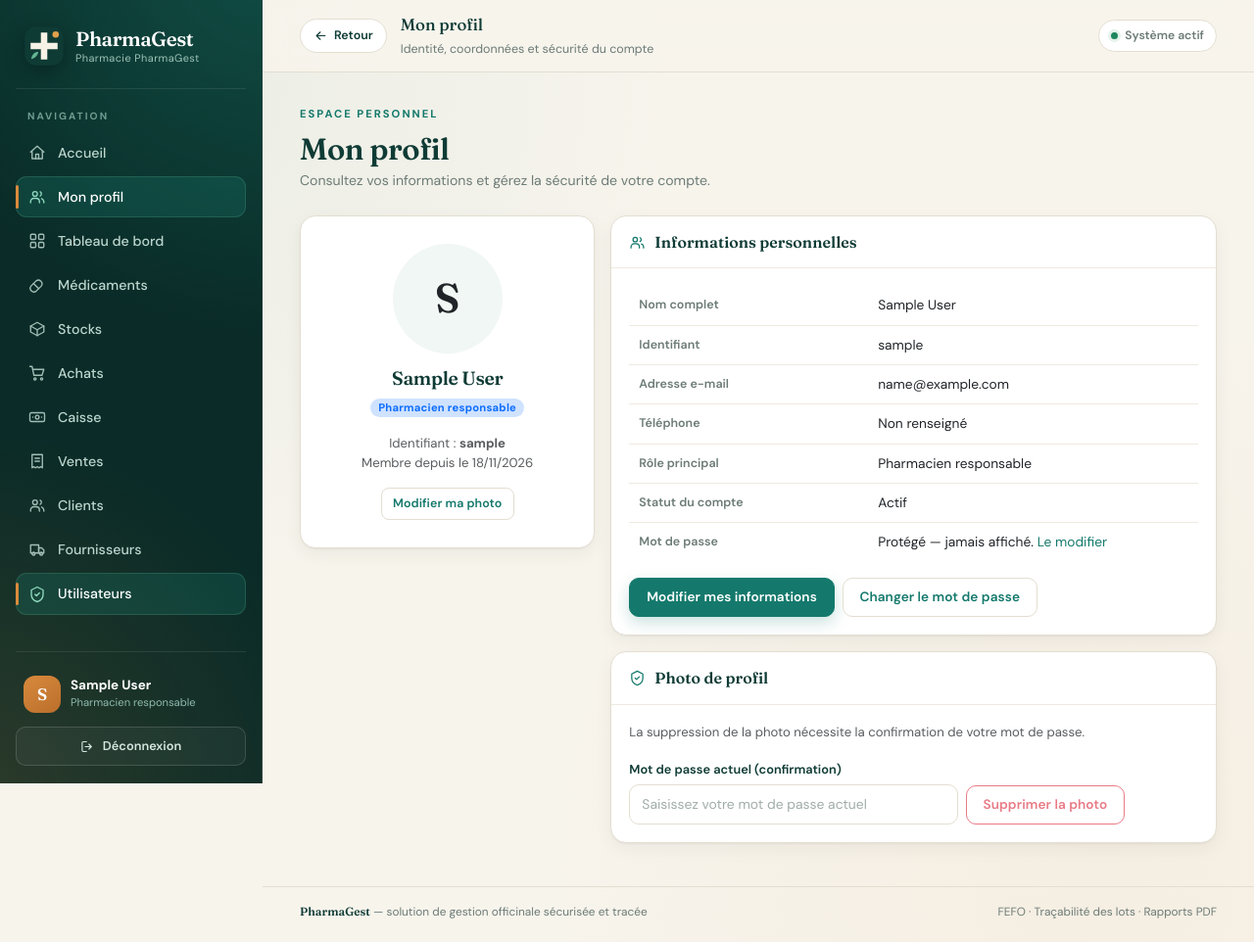
After one commit to angelorandrianasolo/PharmaGest, a Django app: page /utilisateurs/profil/ in a window 1280 px wide. The commit adds this page. Shown: the whole page at 98% size. Run offline with Django 5.2, Linux system fonts and the light colour scheme; the visitor is signed in with stand-in values (Sample User, id 1).

Commit message:
feat(comptes): connexion centree, inscription, profil et photo confirmes

```diff
--- a/config/settings.py
+++ b/config/settings.py
@@ -136,6 +136,10 @@ LOGIN_URL = "utilisateurs:login"
 LOGIN_REDIRECT_URL = "home"
 LOGOUT_REDIRECT_URL = "utilisateurs:login"
 
+# Inscription publique : par défaut un compte reste inactif jusqu'à validation
+# par un administrateur. Passer à True pour une démonstration sans validation.
+INSCRIPTION_ACTIVATION_AUTO = env.bool("INSCRIPTION_ACTIVATION_AUTO", default=False)
+
 EMAIL_BACKEND = env(
     "EMAIL_BACKEND", default="django.core.mail.backends.console.EmailBackend"
 )
--- a/core/permissions.py
+++ b/core/permissions.py
@@ -10,6 +10,7 @@ PHARMACIEN = "pharmacien"
 GESTIONNAIRE_STOCK = "gestionnaire_stock"
 CAISSIER = "caissier"
 RESPONSABLE_GESTION = "responsable_gestion"
+INSCRIT = "inscrit"
 
 ROLES = [
     (ADMINISTRATEUR, "Administrateur"),
@@ -17,6 +18,7 @@ ROLES = [
     (GESTIONNAIRE_STOCK, "Gestionnaire de stock"),
     (CAISSIER, "Caissier"),
     (RESPONSABLE_GESTION, "Responsable de gestion"),
+    (INSCRIT, "Utilisateur inscrit"),
 ]
 
 COMMUN = [
@@ -89,6 +91,9 @@ ROLE_PERMISSIONS = {
         "consulter_rapports",
         "view_journalaudit",
     ],
+    # Un compte créé via le formulaire public n'obtient qu'un accès en lecture
+    # au catalogue, dans l'attente de son activation par un administrateur.
+    INSCRIT: list(COMMUN),
 }
 
 
--- a/static/css/app.css
+++ b/static/css/app.css
@@ -964,8 +958,50 @@ a:hover { color: var(--ink); }
   color: var(--muted);
   font-size: .72rem;
 }
+.auth-security { justify-content: center; }
 .auth-security .ico { width: 14px; height: 14px; color: var(--teal); flex: 0 0 auto; }
+.auth-note {
+  display: flex;
+  align-items: center;
+  gap: 8px;
+  margin: 18px 0 0;
+  padding: 11px 13px;
+  border-radius: 12px;
+  background: var(--teal-pale);
+  color: var(--teal-dark);
+  font-size: .78rem;
+  text-align: left;
+}
+.auth-note .ico { width: 16px; height: 16px; flex: 0 0 auto; }
+.auth-sep { margin: 0 6px; color: var(--line); }
+.auth-panel .auth-foot .btn { width: auto; }
 .auth-foot { margin-top: 14px; font-size: .78rem; color: var(--muted); text-align: center; }
+
+/* ---------- Profil utilisateur ---------- */
+.profile-card .card-body { padding: 28px 20px; }
+.profile-photo {
+  width: 112px;
+  height: 112px;
+  border-radius: 50%;
+  object-fit: cover;
+  border: 3px solid var(--surface);
+  box-shadow: 0 0 0 3px var(--teal-pale), 0 12px 26px rgba(10, 43, 39, .16);
+}
+.profile-avatar {
+  display: grid;
+  place-items: center;
+  width: 112px;
+  height: 112px;
+  margin: 0 auto;
+  border-radius: 50%;
+  background: var(--teal-pale);
+  color: var(--teal-dark);
+  font-family: var(--font-display);
+  font-size: 2.6rem;
+  font-weight: 600;
+}
+.profile-nom { margin: 14px 0 6px; font-family: var(--font-display); font-size: 1.2rem; color: var(--ink); }
+.profile-card p { line-height: 1.5; }
 
 /* ---------- Animations d'entrée ---------- */
 @keyframes rise { from { opacity: 0; transform: translateY(16px); } to { opacity: 1; transform: none; } }
--- a/templates/base.html
+++ b/templates/base.html
@@ -16,6 +16,7 @@
 
 <svg class="svg-sprite" xmlns="http://www.w3.org/2000/svg" aria-hidden="true">
   <symbol id="i-grid" viewBox="0 0 24 24"><rect x="3" y="3" width="7" height="7" rx="1.5"/><rect x="14" y="3" width="7" height="7" rx="1.5"/><rect x="3" y="14" width="7" height="7" rx="1.5"/><rect x="14" y="14" width="7" height="7" rx="1.5"/></symbol>
+  <symbol id="i-home" viewBox="0 0 24 24"><path d="M3 11l9-8 9 8"/><path d="M5 10v10h14V10"/><path d="M10 20v-6h4v6"/></symbol>
   <symbol id="i-pill" viewBox="0 0 24 24"><path d="M10.5 20.5a5 5 0 0 1-7-7l7-7a5 5 0 0 1 7 7z"/><path d="M7 10l7 7"/></symbol>
   <symbol id="i-box" viewBox="0 0 24 24"><path d="M21 8l-9-5-9 5 9 5 9-5z"/><path d="M3 8v8l9 5 9-5V8"/><path d="M12 13v8"/></symbol>
   <symbol id="i-cart" viewBox="0 0 24 24"><circle cx="9" cy="20" r="1.5"/><circle cx="18" cy="20" r="1.5"/><path d="M2 3h3l2.5 12h11l2.5-8H6"/></symbol>
@@ -48,6 +49,8 @@
 
     <p class="nav-label">Navigation</p>
     <nav class="side-nav" aria-label="Menu principal">
+      <a class="nav-item-app {% if request.resolver_match.url_name == 'home' %}active{% endif %}" href="{% url 'home' %}"><svg class="ico"><use href="#i-home"/></svg>Accueil</a>
+      <a class="nav-item-app {% if request.resolver_match.url_name == 'profil' or request.resolver_match.url_name == 'profil_modifier' or request.resolver_match.url_name == 'password_change' %}active{% endif %}" href="{% url 'utilisateurs:profil' %}"><svg class="ico"><use href="#i-users"/></svg>Mon profil</a>
       {% if perms.ventes.consulter_rapports %}
       <a class="nav-item-app {% if request.resolver_match.namespace == 'rapports' %}active{% endif %}" href="{% url 'rapports:dashboard' %}"><svg class="ico"><use href="#i-grid"/></svg>Tableau de bord</a>
       {% endif %}
@@ -95,7 +98,7 @@
       {% include 'includes/back_button.html' %}
       <div>
         <p class="topbar-title mb-0">{% block page_title %}Espace de gestion{% endblock %}</p>
-        <span class="topbar-sub">{% block page_subtitle %}Pharmacie · gestion quotidienne{% endblock %}</span>
+        <span class="topbar-sub">{% block page_subtitle %}Pharmacie · pilotage des opérations{% endblock %}</span>
       </div>
       <div class="topbar-spacer"></div>
       <span class="topbar-chip"><span class="dot"></span> Système actif</span>
@@ -110,7 +113,7 @@
 
 {% if user.is_authenticated %}
     <footer class="app-foot">
-      <span><strong>PharmaGest</strong> — gestion de pharmacie conforme au cahier des charges</span>
+      <span><strong>PharmaGest</strong> — solution de gestion officinale sécurisée et tracée</span>
       <span>FEFO · Traçabilité des lots · Rapports PDF</span>
     </footer>
   </div>
--- a/templates/home.html
+++ b/templates/home.html
@@ -6,9 +6,9 @@
 {% block content %}
 <section class="hero reveal">
   <div class="hero-copy">
-    <span class="eyebrow">Espace pharmacie · gestion quotidienne</span>
+    <span class="eyebrow">Espace pharmacie · pilotage des opérations</span>
     <h1>Une gestion de pharmacie <em>claire, sûre et tracée.</em></h1>
-    <p>Médicaments, lots, achats, ventes et rapports réunis dans une seule interface. Les règles FEFO et la traçabilité appliquées à chaque délivrance.</p>
+    <p>Catalogue, stocks, approvisionnements, ventes et rapports sont pilotés depuis un environnement unique. La rotation FEFO et la traçabilité des lots sont appliquées à chaque délivrance.</p>
     <div class="hero-actions">
       {% if perms.ventes.add_vente %}
       <a class="btn btn-primary" href="{% url 'ventes:caisse' %}">
@@ -29,7 +29,7 @@
   </div>
 </section>
 
-<div class="section-head reveal"><h2>Accès rapides</h2><span>selon vos permissions</span></div>
+<div class="section-head reveal"><h2>Accès rapides</h2><span>selon vos habilitations</span></div>
 <div class="action-grid reveal">
   {% if perms.ventes.add_vente %}
   <a class="action-card" href="{% url 'ventes:caisse' %}">
--- a/utilisateurs/forms.py
+++ b/utilisateurs/forms.py
@@ -1,7 +1,11 @@
-"""Formulaires de gestion des comptes."""
+"""Formulaires de connexion, d'inscription et de gestion du profil."""
 
 from django import forms
+from django.conf import settings
 from django.contrib.auth.forms import AuthenticationForm, UserChangeForm, UserCreationForm
+
+from core.forms import BootstrapFormMixin
+from core.permissions import INSCRIT
 
 from .models import Utilisateur
 
@@ -24,7 +28,71 @@ class ConnexionForm(AuthenticationForm):
             field.widget.attrs.setdefault('class', 'form-control')
 
 
-class UtilisateurCreationForm(UserCreationForm):
+class ConfirmationMotDePasseMixin:
+    """Exige le mot de passe actuel avant toute modification sensible."""
+
+    def __init__(self, *args, utilisateur=None, **kwargs):
+        self.utilisateur = utilisateur
+        super().__init__(*args, **kwargs)
+        self.fields['mot_de_passe'] = forms.CharField(
+            label='Mot de passe actuel (confirmation)',
+            widget=forms.PasswordInput(attrs={
+                'class': 'form-control',
+                'autocomplete': 'current-password',
+                'placeholder': 'Saisissez votre mot de passe actuel',
+            }),
+            help_text='Confirmation obligatoire avant enregistrement de la modification.',
+        )
+
+    def clean_mot_de_passe(self):
+        mot_de_passe = self.cleaned_data['mot_de_passe']
+        if self.utilisateur is None or not self.utilisateur.check_password(mot_de_passe):
+            raise forms.ValidationError('Le mot de passe saisi est incorrect.')
+        return mot_de_passe
+
+
+class InscriptionForm(BootstrapFormMixin, UserCreationForm):
+    """Inscription publique : compte limité à la lecture, à activer par un administrateur."""
+
+    class Meta(UserCreationForm.Meta):
+        model = Utilisateur
+        fields = ("username", "first_name", "last_name", "email", "telephone")
+
+    email = forms.EmailField(
+        label='Adresse e-mail',
+        widget=forms.EmailInput(attrs={'placeholder': 'nom@pharmacie.mg'}),
+    )
+
+    def __init__(self, *args, **kwargs):
+        super().__init__(*args, **kwargs)
+        self.fields['username'].widget.attrs['placeholder'] = "Identifiant de connexion"
+        self.fields['first_name'].widget.attrs['placeholder'] = "Prénom"
+        self.fields['last_name'].widget.attrs['placeholder'] = "Nom"
+        self.fields['telephone'].widget.attrs['placeholder'] = "032 00 000 00"
+
+    def save(self, commit=True):
+        utilisateur = super().save(commit=False)
+        utilisateur.role = INSCRIT
+        utilisateur.is_active = settings.INSCRIPTION_ACTIVATION_AUTO
+        if commit:
+            utilisateur.save()
+            utilisateur.synchroniser_groupes()
+        return utilisateur
+
+
+class ProfilForm(ConfirmationMotDePasseMixin, BootstrapFormMixin, forms.ModelForm):
+    """Modification des informations personnelles, avec confirmation du mot de passe."""
+
+    class Meta:
+        model = Utilisateur
+        fields = ("photo", "first_name", "last_name", "email", "telephone")
+
+
+class SuppressionPhotoForm(ConfirmationMotDePasseMixin, forms.Form):
+    """Confirmation requise pour supprimer la photo de profil."""
+
+
+class UtilisateurCreationForm(BootstrapFormMixin, UserCreationForm):
     class Meta(UserCreationForm.Meta):
         model = Utilisateur
         fields = (
@@ -43,7 +111,9 @@ class UtilisateurCreationForm(UserCreationForm):
         return user
 
 
-class UtilisateurModificationForm(UserChangeForm):
+class UtilisateurModificationForm(
+    ConfirmationMotDePasseMixin, BootstrapFormMixin, forms.ModelForm
+):
     password = None  # le mot de passe se change via la page dédiée
 
     class Meta(UserChangeForm.Meta):
--- /dev/null
+++ b/utilisateurs/templates/utilisateurs/profil.html
@@ -0,0 +1,74 @@
+{% extends 'base.html' %}
+{% load static %}
+{% block title %}Mon profil — PharmaGest{% endblock %}
+{% block page_title %}Mon profil{% endblock %}
+{% block page_subtitle %}Identité, coordonnées et sécurité du compte{% endblock %}
+{% block content %}
+<div class="page-head reveal">
+  <div>
+    <span class="eyebrow">Espace personnel</span>
+    <h1>Mon profil</h1>
+    <p>Consultez vos informations et gérez la sécurité de votre compte.</p>
+  </div>
+</div>
+
+<div class="row g-3">
+  <div class="col-lg-4 reveal">
+    <div class="card profile-card text-center">
+      <div class="card-body">
+        {% if user.photo %}
+          <img class="profile-photo" src="{{ user.photo.url }}" alt="Photo de profil de {{ user.get_full_name|default:user.username }}">
+        {% else %}
+          <div class="profile-avatar">{{ user.get_full_name|default:user.username|first|upper }}</div>
+        {% endif %}
+        <h2 class="profile-nom">{{ user.get_full_name|default:user.username }}</h2>
+        <span class="badge bg-primary-subtle text-primary">{{ user.get_role_display }}</span>
+        <p class="text-muted small mt-3 mb-0">Identifiant : <strong>{{ user.username }}</strong></p>
+        <p class="text-muted small mb-0">Membre depuis le {{ user.date_joined|date:'d/m/Y' }}</p>
+        <a class="btn btn-sm btn-outline-primary mt-3" href="{% url 'utilisateurs:profil_modifier' %}">Modifier ma photo</a>
+      </div>
+    </div>
+  </div>
+
+  <div class="col-lg-8 reveal">
+    <div class="card">
+      <div class="card-header"><svg class="ico"><use href="#i-users"/></svg> Informations personnelles</div>
+      <div class="card-body">
+        <table class="detail-table">
+          <tbody>
+            <tr><th>Nom complet</th><td>{{ user.get_full_name|default:'Non renseigné' }}</td></tr>
+            <tr><th>Identifiant</th><td>{{ user.username }}</td></tr>
+            <tr><th>Adresse e-mail</th><td>{{ user.email|default:'Non renseignée' }}</td></tr>
+            <tr><th>Téléphone</th><td>{{ user.telephone|default:'Non renseigné' }}</td></tr>
+            <tr><th>Rôle principal</th><td>{{ user.get_role_display }}</td></tr>
+            <tr><th>Statut du compte</th><td>{% if user.is_active %}Actif{% else %}Inactif{% endif %}</td></tr>
+            <tr><th>Mot de passe</th><td>Protégé — jamais affiché. <a href="{% url 'utilisateurs:password_change' %}">Le modifier</a></td></tr>
+          </tbody>
+        </table>
+        <div class="d-flex flex-wrap gap-2 mt-3">
+          <a class="btn btn-primary" href="{% url 'utilisateurs:profil_modifier' %}">Modifier mes informations</a>
+          <a class="btn btn-outline-primary" href="{% url 'utilisateurs:password_change' %}">Changer le mot de passe</a>
+        </div>
+      </div>
+    </div>
+
+    <div class="card mt-3">
+      <div class="card-header"><svg class="ico"><use href="#i-shield"/></svg> Photo de profil</div>
+      <div class="card-body">
+        <p class="text-muted small">La suppression de la photo nécessite la confirmation de votre mot de passe.</p>
+        <form method="post" action="{% url 'utilisateurs:photo_supprimer' %}" class="row g-2 align-items-end">
+          {% csrf_token %}
+          <div class="col-md-7">
+            <label class="form-label" for="{{ form_suppression_photo.mot_de_passe.id_for_label }}">{{ form_suppression_photo.mot_de_passe.label }}</label>
+            {{ form_suppression_photo.mot_de_passe }}
+            {{ form_suppression_photo.mot_de_passe.errors }}
+          </div>
+          <div class="col-md-5">
+            <button class="btn btn-outline-danger" type="submit" {% if not user.photo %}disabled{% endif %}>Supprimer la photo</button>
+          </div>
+        </form>
+      </div>
+    </div>
+  </div>
+</div>
+{% endblock %}
--- a/utilisateurs/urls.py
+++ b/utilisateurs/urls.py
@@ -6,6 +6,11 @@ app_name = "utilisateurs"
 
 urlpatterns = [
     path("connexion/", views.ConnexionView.as_view(), name="login"),
+    path("inscription/", views.InscriptionView.as_view(), name="inscription"),
+    path("inscription/ok/", views.InscriptionOKView.as_view(), name="inscription_ok"),
+    path("profil/", views.ProfilView.as_view(), name="profil"),
+    path("profil/modifier/", views.ProfilModificationView.as_view(), name="profil_modifier"),
+    path("profil/photo/supprimer/", views.PhotoSuppressionView.as_view(), name="photo_supprimer"),
     path("deconnexion/", views.DeconnexionView.as_view(), name="logout"),
     path("mot-de-passe/", views.ChangementMotDePasseView.as_view(), name="password_change"),
     path(
--- a/utilisateurs/views.py
+++ b/utilisateurs/views.py
@@ -1,6 +1,8 @@
-"""Vues d'authentification et d'administration des comptes."""
+"""Vues d'authentification, d'inscription, de profil et d'administration des comptes."""
 
-from django.contrib.auth.mixins import PermissionRequiredMixin
+from django.conf import settings
+from django.contrib import messages
+from django.contrib.auth.mixins import LoginRequiredMixin, PermissionRequiredMixin
 from django.contrib.auth.views import (
     LoginView,
     LogoutView,
@@ -15,11 +17,18 @@ from django.http import HttpResponseForbidden
 from django.shortcuts import get_object_or_404, redirect
 from django.urls import reverse_lazy
 from django.views import View
-from django.views.generic import CreateView, ListView, UpdateView
+from django.views.generic import CreateView, ListView, TemplateView, UpdateView
 
 from core.utils import journaliser
 
-from .forms import ConnexionForm, UtilisateurCreationForm, UtilisateurModificationForm
+from .forms import (
+    ConnexionForm,
+    InscriptionForm,
+    ProfilForm,
+    SuppressionPhotoForm,
+    UtilisateurCreationForm,
+    UtilisateurModificationForm,
+)
 from .models import Utilisateur
 
 
@@ -33,9 +42,41 @@ class DeconnexionView(LogoutView):
     next_page = reverse_lazy("utilisateurs:login")
 
 
-class ChangementMotDePasseView(PasswordChangeView):
+class InscriptionView(CreateView):
+    """Création d'un compte visiteur, soumis à validation administrative."""
+
+    form_class = InscriptionForm
+    template_name = "utilisateurs/inscription.html"
+    success_url = reverse_lazy("utilisateurs:inscription_ok")
+
+    def form_valid(self, form):
+        reponse = super().form_valid(form)
+        journaliser(
+            self.object,
+            "Inscription",
+            details="Compte créé via le formulaire public",
+            request=self.request,
+        )
+        return reponse
+
+
+class InscriptionOKView(TemplateView):
+    template_name = "utilisateurs/inscription_ok.html"
+
+    def get_context_data(self, **kwargs):
+        context = super().get_context_data(**kwargs)
+        context["activation_auto"] = settings.INSCRIPTION_ACTIVATION_AUTO
+        return context
+
+
+class ChangementMotDePasseView(LoginRequiredMixin, PasswordChangeView):
     template_name = "utilisateurs/password_change.html"
     success_url = reverse_lazy("utilisateurs:password_change_done")
+
+    def form_valid(self, form):
+        messages.success(self.request, "Votre mot de passe a été modifié avec succès.")
+        journaliser(self.request.user, "Mot de passe modifié", request=self.request)
+        return super().form_valid(form)
 
 
 class ChangementMotDePasseOKView(PasswordChangeDoneView):
@@ -61,6 +102,62 @@ class ReinitialisationTermineeView(PasswordResetCompleteView):
     template_name = "utilisateurs/password_reset_complete.html"
 
 
+class ProfilView(LoginRequiredMixin, TemplateView):
+    """Consultation du profil de l'utilisateur connecté."""
+
+    template_name = "utilisateurs/profil.html"
+
+    def get_context_data(self, **kwargs):
+        context = super().get_context_data(**kwargs)
+        context["form_suppression_photo"] = SuppressionPhotoForm(
+            utilisateur=self.request.user
+        )
+        return context
+
+
+class ProfilModificationView(LoginRequiredMixin, UpdateView):
+    """Modification du profil, conditionnée à la confirmation du mot de passe."""
+
+    model = Utilisateur
+    form_class = ProfilForm
+    template_name = "utilisateurs/profil_form.html"
+    success_url = reverse_lazy("utilisateurs:profil")
+
+    def get_object(self, queryset=None):
+        return self.request.user
+
+    def get_form_kwargs(self):
+        kwargs = super().get_form_kwargs()
+        kwargs["utilisateur"] = self.request.user
+        return kwargs
+
+    def form_valid(self, form):
+        messages.success(self.request, "Votre profil a été mis à jour.")
+        journaliser(self.request.user, "Profil modifié", request=self.request)
+        return super().form_valid(form)
+
+
+class PhotoSuppressionView(LoginRequiredMixin, View):
+    """Suppression de la photo de profil après confirmation du mot de passe."""
+
+    http_method_names = ["post"]
+
+    def post(self, request):
+        form = SuppressionPhotoForm(request.POST, utilisateur=request.user)
+        if not form.is_valid():
+            messages.error(request, "Mot de passe incorrect : photo non supprimée.")
+            return redirect("utilisateurs:profil")
+        if request.user.photo:
+            request.user.photo.delete(save=False)
+            request.user.photo = None
+            request.user.save(update_fields=["photo"])
+            journaliser(request.user, "Photo de profil supprimée", request=request)
+            messages.success(request, "La photo de profil a été supprimée.")
+        else:
+            messages.info(request, "Aucune photo de profil à supprimer.")
+        return redirect("utilisateurs:profil")
+
+
 class UtilisateurListView(PermissionRequiredMixin, ListView):
     model = Utilisateur
     template_name = "utilisateurs/utilisateur_list.html"
@@ -84,6 +181,20 @@ class UtilisateurUpdateView(PermissionRequiredMixin, UpdateView):
     success_url = reverse_lazy("utilisateurs:liste")
     permission_required = "utilisateurs.change_utilisateur"
 
+    def get_form_kwargs(self):
+        kwargs = super().get_form_kwargs()
+        kwargs["utilisateur"] = self.request.user
+        return kwargs
+
+    def form_valid(self, form):
+        reponse = super().form_valid(form)
+        self.object.synchroniser_groupes()
+        journaliser(
+            self.request.user, "Compte modifié", instance=self.object,
+            request=self.request,
+        )
+        return reponse
+
 
 class BasculerActifView(PermissionRequiredMixin, View):
     permission_required = "utilisateurs.change_utilisateur"
@@ -95,6 +206,8 @@ class BasculerActifView(PermissionRequiredMixin, View):
             return HttpResponseForbidden("Vous ne pouvez pas désactiver votre propre compte.")
         utilisateur.is_active = not utilisateur.is_active
         utilisateur.save(update_fields=["is_active"])
+        if utilisateur.is_active:
+            utilisateur.synchroniser_groupes()
         journaliser(
             request.user,
             "Activation" if utilisateur.is_active else "Désactivation",
```
Also changed, not shown: other parts of static/css/app.css (+18 -26 lines), tests/test_connexion.py (+4 -1 lines), tests/test_profil.py (added, +160 -0 lines), utilisateurs/models.py (+8 -0 lines), utilisateurs/templates/utilisateurs/inscription.html (added, +34 -0 lines), utilisateurs/templates/utilisateurs/inscription_ok.html (added, +27 -0 lines), utilisateurs/templates/utilisateurs/login.html (+8 -6 lines), utilisateurs/templates/utilisateurs/profil_form.html (added, +37 -0 lines), README.md, utilisateurs/migrations/0002_utilisateur_photo_alter_utilisateur_role.py (added).
